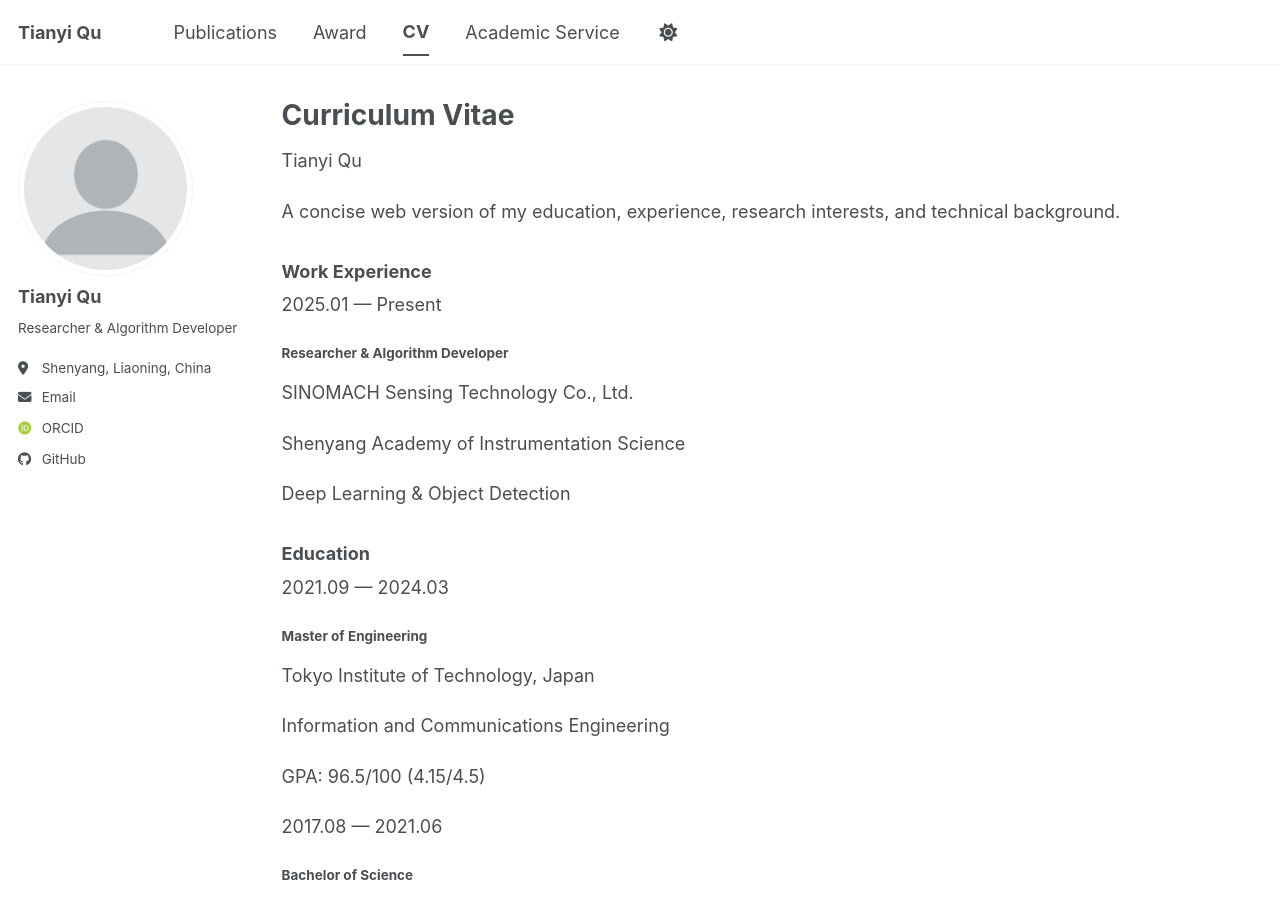
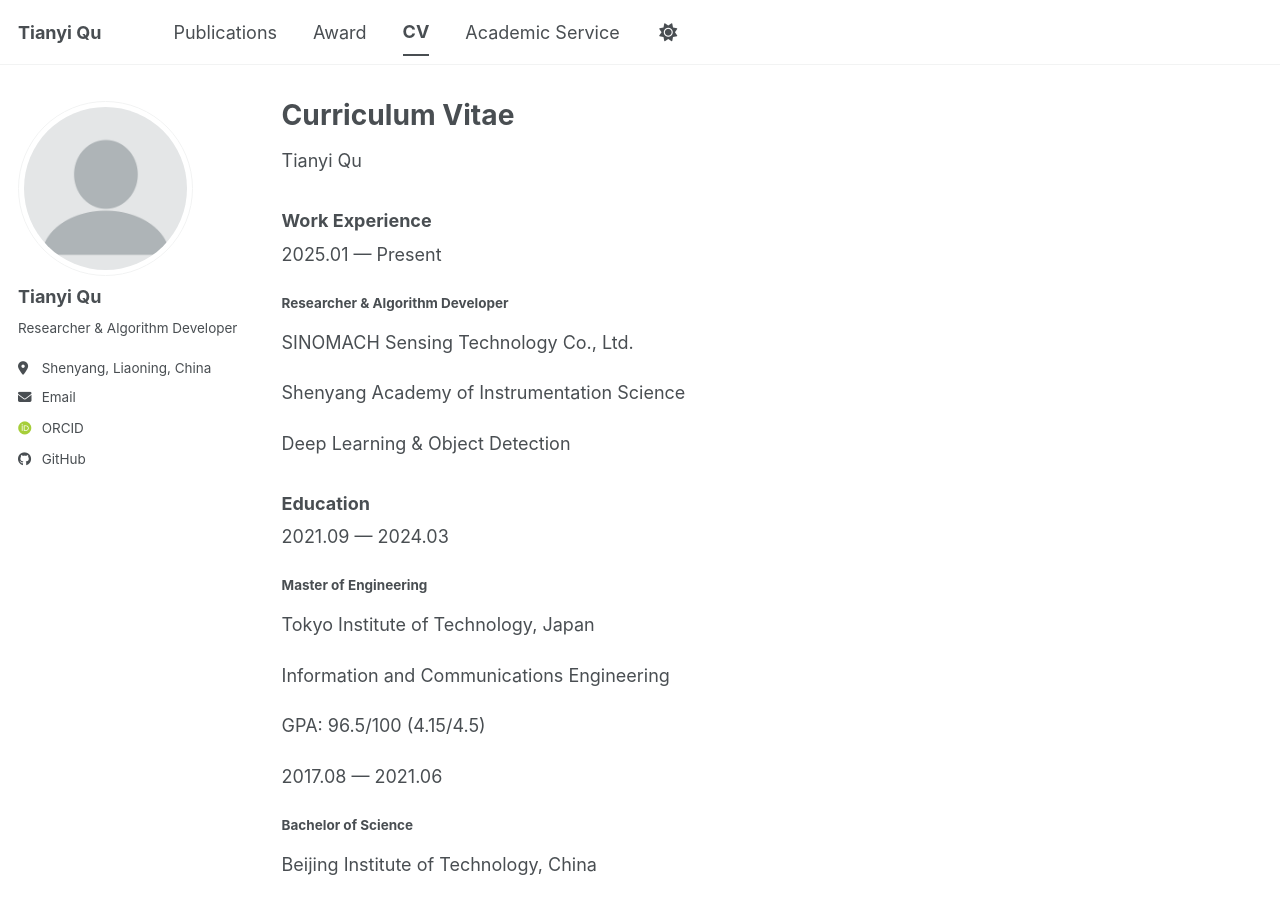
Before and after one commit to TQSAIS/tqsais.github.io, a Jekyll site: the page built from _pages/cv.md, in a window 1280 px wide and 900 px high. Built offline with Jekyll 4.4.1, drawn with Linux system fonts in a browser that asks for light colours; some web fonts are replaced; a script bundle is joined from its source files by our own code; library files that are not in the unit come from our copies.

Commit message:
Update cv.md

```diff
--- a/_pages/cv.md
+++ b/_pages/cv.md
@@ -13,7 +13,6 @@ redirect_from:
   <div class="cv-page__intro">
     <div>
       <p class="cv-page__eyebrow">Tianyi Qu</p>
-      <p>A concise web version of my education, experience, research interests, and technical background.</p>
     </div>
   </div>
 
```
